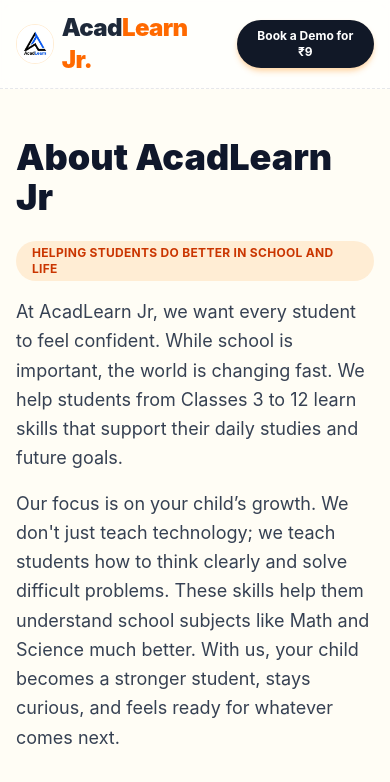
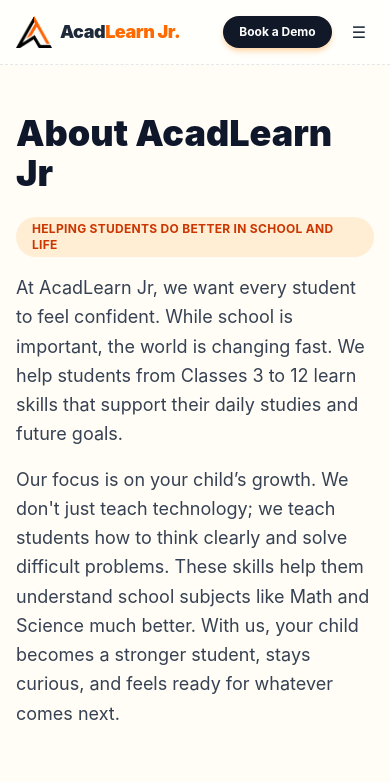
Before and after one commit to PrakharSharma888/acadLearn2.0, a React (Vite) app in the folder client/: page /about in a window 390 px wide. Shown: the top 782 px of the page. Built offline with nearby package versions, Linux system fonts and the light colour scheme.

Commit message:
Refactor code structure for improved readability and maintainability

```diff
--- a/client/index.html
+++ b/client/index.html
@@ -4,7 +4,7 @@
     <meta charset="UTF-8" />
     <link rel="icon" type="image/svg+xml" href="/vite.svg" />
     <meta name="viewport" content="width=device-width, initial-scale=1.0" />
-    <title>client</title>
+    <title>AcadLearn</title>
   </head>
   <body>
     <div id="root"></div>
--- a/client/src/components/JuniorNavbar.jsx
+++ b/client/src/components/JuniorNavbar.jsx
@@ -1,10 +1,12 @@
 import React from "react";
 import { Link, useNavigate, useLocation } from "react-router-dom";
-import Logo from "../assets/logo.jpeg";
+// import junior_logo from "../assets/junior_logo.png";
+import junior_logo_mob from "../assets/acad_learn _symbol.png";
 
 const JuniorNavbar = () => {
   const navigate = useNavigate();
   const location = useLocation();
+  const [open, setOpen] = React.useState(false);
 
   const handleBookDemo = () => {
     navigate("/book-demo");
@@ -12,23 +14,31 @@
 
   return (
     <nav className="border-b border-dashed border-gray-200 px-4 py-3 bg-white/70 backdrop-blur-sm sticky top-0 z-50">
-      <div className="container mx-auto flex items-center justify-between gap-6">
+      <div className="container mx-auto flex items-center justify-between gap-4 flex-wrap md:flex-nowrap">
         {/* Left: Logo + Brand */}
-        <Link to="/" className="flex items-center gap-2">
-          <div className="w-10 h-10 rounded-full overflow-hidden flex items-center justify-center border border-orange-100">
+        <Link
+          to="/"
+          className="flex items-center gap-2 sm:gap-3"
+        >
+          {/* Logo */}
+          <div className="w-9 h-9 sm:w-10 sm:h-10 overflow-hidden flex items-center justify-center shrink-0">
             <img
-              src={Logo}
+              src={junior_logo_mob}
               alt="AcadLearn Junior Logo"
-              className="w-full h-full object-cover"
+              className="w-full h-full object-contain"
             />
           </div>
-          <span className="text-2xl font-black text-gray-800 tracking-tight">
-            Acad<span className="text-orange-500">Learn Jr.</span>
+
+          {/* Text */}
+          <span className="text-lg sm:text-2xl font-black text-gray-800 tracking-tight leading-none whitespace-nowrap max-[420px]:whitespace-normal">
+            Acad
+            <span className="text-orange-500">Learn Jr.</span>
           </span>
         </Link>
 
+
         {/* Center: Junior navigation */}
-        <div className="hidden md:flex items-center gap-6 flex-1 justify-center text-sm font-bold">
+        <div className="hidden lg:flex items-center gap-6 flex-1 justify-center text-sm font-bold">
           <Link
             to="/about"
             className="text-gray-700 hover:text-orange-500 transition-colors"
@@ -64,12 +74,12 @@
           >
             Contact Us
           </Link>
-          <Link
+          {/* <Link
             to="/junior/classes"
             className="text-gray-700 hover:text-orange-500 transition-colors"
           >
             My Classes
-          </Link>
+          </Link> */}
           <Link
             to="/junior/trophies"
             className="text-gray-700 hover:text-orange-500 transition-colors"
@@ -96,11 +106,42 @@
             onClick={handleBookDemo}
             className="px-4 sm:px-6 py-2 text-xs sm:text-sm bg-[#111827] text-white font-bold rounded-full shadow-md shadow-orange-200 hover:bg-black hover:scale-105 transition-transform"
           >
-            Book a Demo for ₹9
+            Book a Demo
+          </button>
+          <button
+            onClick={() => setOpen(!open)}
+            className="lg:hidden p-2 rounded-md hover:bg-gray-100 transition"
+            aria-label="Open menu"
+          >
+            ☰
           </button>
         </div>
       </div>
+      {open && (
+        <div className="lg:hidden absolute top-full left-0 w-full bg-white border-t border-gray-200 shadow-md">
+          <div className="flex flex-col gap-4 px-6 py-4 text-sm font-bold">
+            <Link to="/about" onClick={() => setOpen(false)}>
+              About Us
+            </Link>
+
+            <Link
+            >
+              Our Courses
+            </Link>
+
+            <Link to="/contact" onClick={() => setOpen(false)}>
+              Contact Us
+            </Link>
+
+            <Link to="/junior/trophies" onClick={() => setOpen(false)}>
+              Trophies
+            </Link>
+          </div>
+        </div>
+      )}
+
     </nav>
+
   );
 };
 
```
Also changed, not shown: client/src/assets/acad_learn _symbol.png (added), 1 other file (tests, documents, lock files or other folders).
